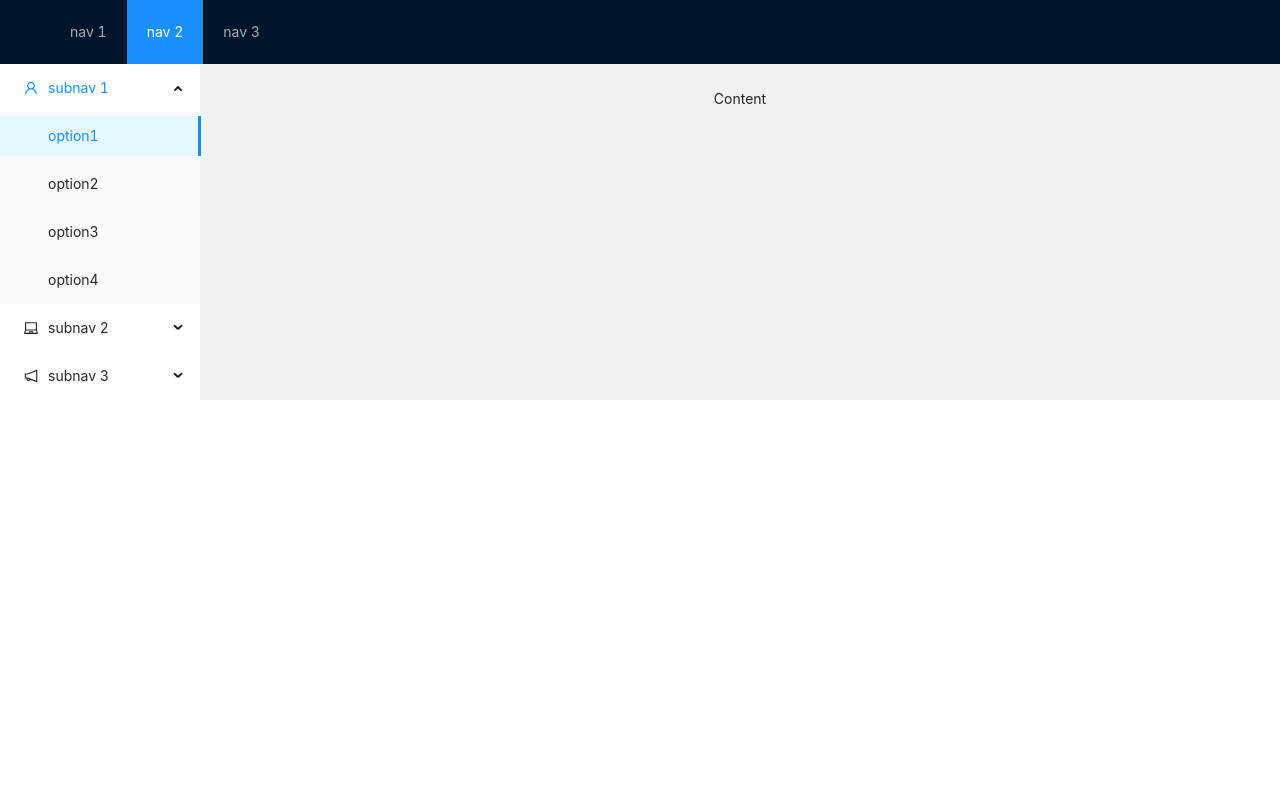
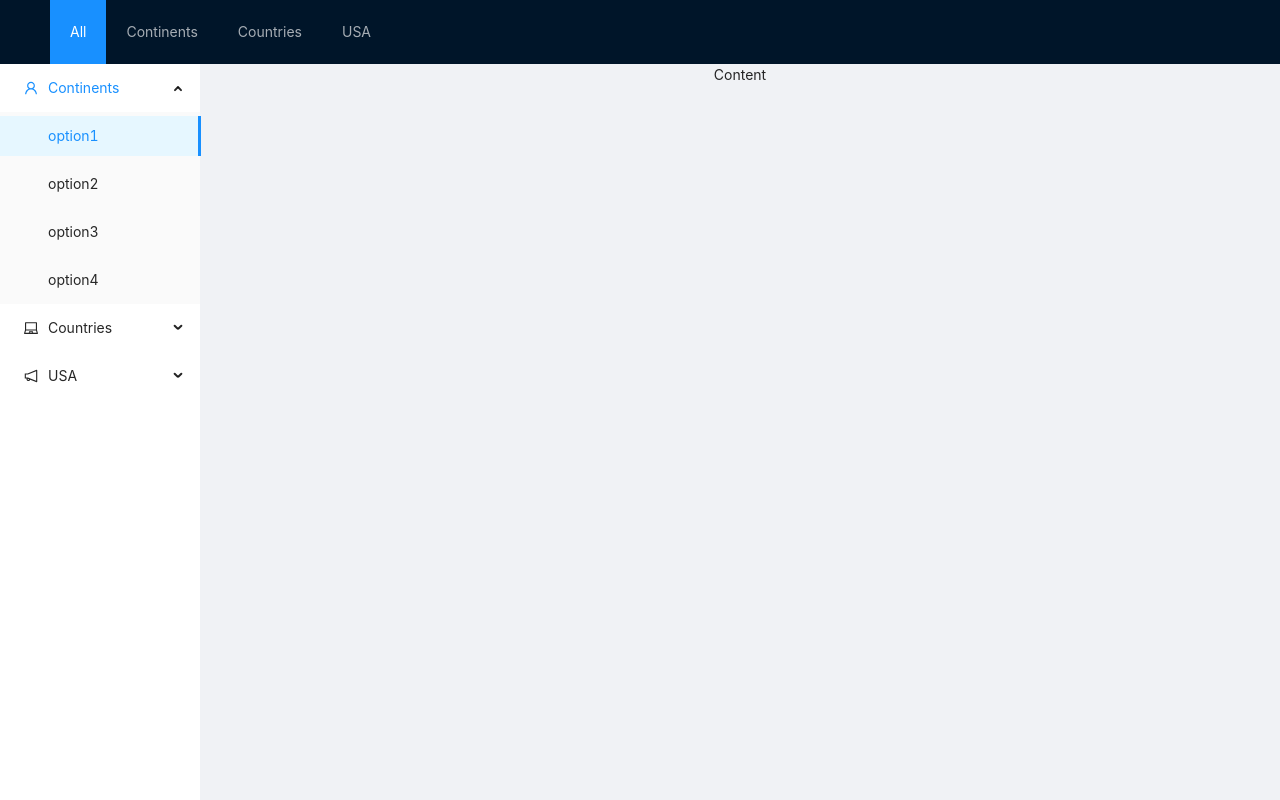
Before and after one commit to Kimi-Zou/covid19-data-visualization, a React (Create React App) app: page / in a window 1280 px wide. Built offline with nearby package versions, Linux system fonts and the light colour scheme.

Commit message:
Update navigation and sidebar content

```diff
--- a/src/App.js
+++ b/src/App.js
@@ -21,9 +21,8 @@ function App () {
             <Content
               className='site-layout-background'
               style={{
-                padding: 24,
                 margin: 0,
-                minHeight: 280
+                minHeight: 'calc(100vh - 88px)'
               }}
             >
               Content
--- a/src/components/Navigation/index.js
+++ b/src/components/Navigation/index.js
@@ -5,10 +5,11 @@ const Navigation = () => {
   return (
     <Header className='header'>
       <div className='logo' />
-      <Menu theme='dark' mode='horizontal' defaultSelectedKeys={['2']}>
-        <Menu.Item key='1'>nav 1</Menu.Item>
-        <Menu.Item key='2'>nav 2</Menu.Item>
-        <Menu.Item key='3'>nav 3</Menu.Item>
+      <Menu theme='dark' mode='horizontal' defaultSelectedKeys={['1']}>
+        <Menu.Item key='1'>All</Menu.Item>
+        <Menu.Item key='2'>Continents</Menu.Item>
+        <Menu.Item key='3'>Countries</Menu.Item>
+        <Menu.Item key='4'>USA</Menu.Item>
       </Menu>
     </Header>
   );
--- a/src/components/Sidebar/index.js
+++ b/src/components/Sidebar/index.js
@@ -12,19 +12,19 @@ const Sidebar = () => {
         defaultOpenKeys={['sub1']}
         style={{ height: '100%', borderRight: 0 }}
       >
-        <SubMenu key='sub1' icon={<UserOutlined />} title='subnav 1'>
+        <SubMenu key='sub1' icon={<UserOutlined />} title='Continents'>
           <Menu.Item key='1'>option1</Menu.Item>
           <Menu.Item key='2'>option2</Menu.Item>
           <Menu.Item key='3'>option3</Menu.Item>
           <Menu.Item key='4'>option4</Menu.Item>
         </SubMenu>
-        <SubMenu key='sub2' icon={<LaptopOutlined />} title='subnav 2'>
+        <SubMenu key='sub2' icon={<LaptopOutlined />} title='Countries'>
           <Menu.Item key='5'>option5</Menu.Item>
           <Menu.Item key='6'>option6</Menu.Item>
           <Menu.Item key='7'>option7</Menu.Item>
           <Menu.Item key='8'>option8</Menu.Item>
         </SubMenu>
-        <SubMenu key='sub3' icon={<NotificationOutlined />} title='subnav 3'>
+        <SubMenu key='sub3' icon={<NotificationOutlined />} title='USA'>
           <Menu.Item key='9'>option9</Menu.Item>
           <Menu.Item key='10'>option10</Menu.Item>
           <Menu.Item key='11'>option11</Menu.Item>
```
